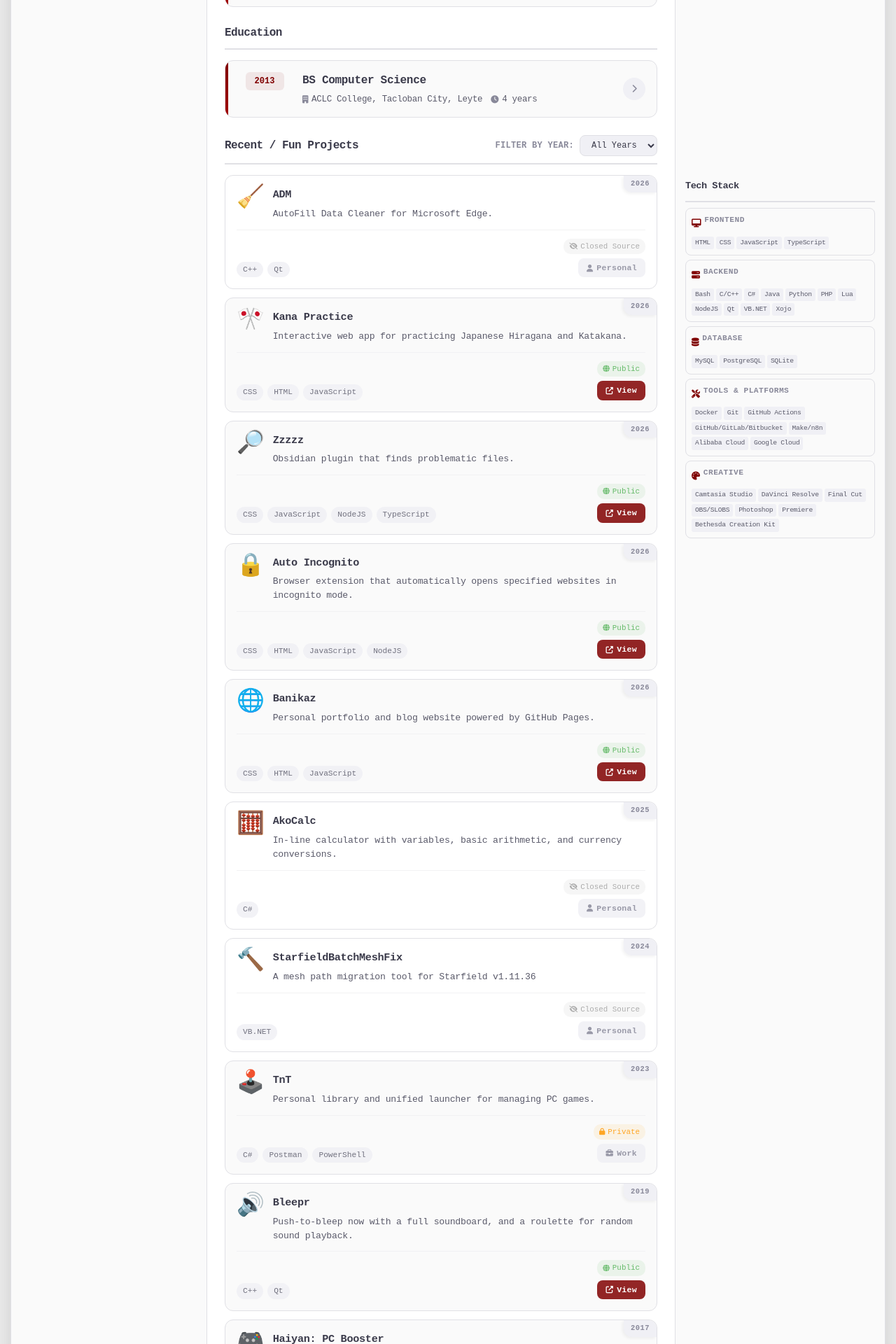
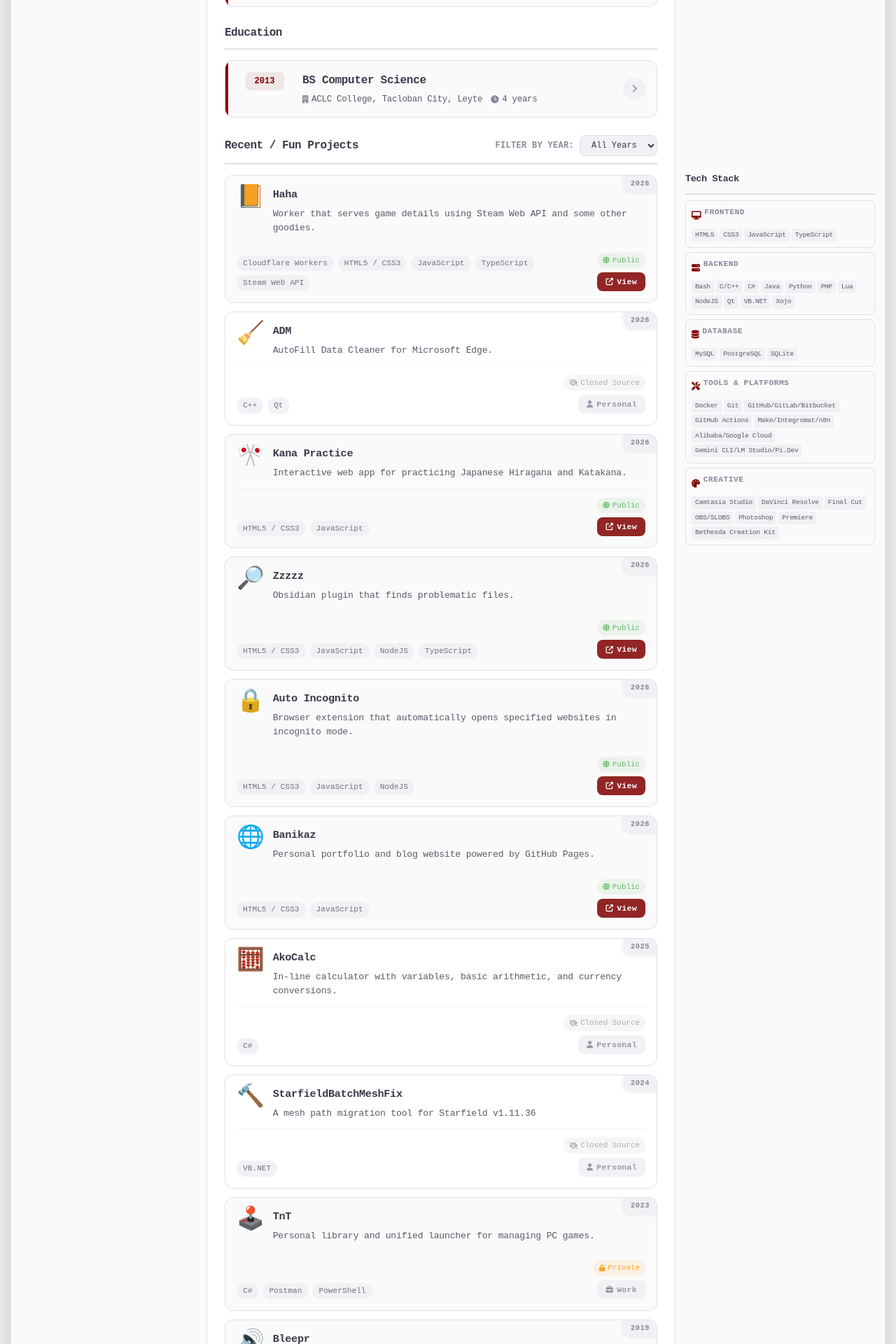
Before and after one commit to 0xb01/0xb01.github.io, a Jekyll site: the page built from index.html, in a window 1280 px wide. Shown: the part 1464-3384 px from the top of the page at 70% size. Built offline with Jekyll 4.4.1, drawn with Linux system fonts in a browser that asks for light colours; some web fonts are replaced.

Commit message:
Add 'Haha' project; normalize tech labels
Add a new public project entry "Haha" (Cloudflare Worker) to _data/projects.yml and render it in the projects grid. Normalize frontend tech labels from HTML/CSS to HTML5/CSS3 across _data and generated _site HTML, and tidy up Tools & Platforms listing (Make/Integromat/n8n, Alibaba/Google Cloud, Gemini CLI/LM Studio/Pi.Dev). Change PlayPark experience visibility (show_in: both) and add corresponding resume entry and workflow automation responsibility. Regenerated site files (updated feed timestamp, work experience durations, and various _site pages) to reflect these content updates.

```diff
--- a/_data/experience.yml
+++ b/_data/experience.yml
@@ -63,7 +63,7 @@
   - position: Event Organizer
     company: PlayPark Inc., Makati City, Metro Manila
     period: 2015 – 2016
-    show_in: work  # Only shows in Work Experience page, not in Resume
+    show_in: both
     add_hours: true
     responsibilities:
       - Assigned to Special Force Online and Special Force 2 as local event organizer and in-game moderator.
--- a/_data/projects.yml
+++ b/_data/projects.yml
@@ -1,13 +1,25 @@
 # Projects Data
 # Single source of truth for Recent / Fun Projects section
 # Edit here - changes reflect automatically
+
+- name: "📙 Haha"
+  year: 2026
+  description: Worker that serves game details using Steam Web API and some other goodies.
+  tech_stack:
+      - Cloudflare Workers
+      - HTML5 / CSS3
+      - JavaScript
+      - TypeScript
+      - Steam Web API
+  url: "https://haha.n1kk0.workers.dev/"
+  visibility: public
 
 - name: "🧹 ADM"
   year: 2026
   description: AutoFill Data Cleaner for Microsoft Edge.
   tech_stack:
-    - C++
-    - Qt
+      - C++
+      - Qt
   url: ""
   visibility: closed # public, private, closed
 
@@ -15,9 +27,8 @@
   year: 2026
   description: Interactive web app for practicing Japanese Hiragana and Katakana.
   tech_stack:
-    - CSS
-    - HTML
-    - JavaScript
+      - HTML5 / CSS3
+      - JavaScript
   url: /kana/
   visibility: public
 
@@ -25,10 +36,10 @@
   year: 2026
   description: Obsidian plugin that finds problematic files.
   tech_stack:
-    - CSS
-    - JavaScript
-    - NodeJS
-    - TypeScript
+      - HTML5 / CSS3
+      - JavaScript
+      - NodeJS
+      - TypeScript
   url: https://github.com/0xb01/zzzzz
   visibility: public
 
@@ -36,10 +47,9 @@
   year: 2026
   description: Browser extension that automatically opens specified websites in incognito mode.
   tech_stack:
-    - CSS
-    - HTML
-    - JavaScript
-    - NodeJS
+      - HTML5 / CSS3
+      - JavaScript
+      - NodeJS
   url: https://github.com/0xb01/auto-incognito-filter
   visibility: public
 
@@ -47,9 +57,8 @@
   year: 2026
   description: Personal portfolio and blog website powered by GitHub Pages.
   tech_stack:
-    - CSS
-    - HTML
-    - JavaScript
+      - HTML5 / CSS3
+      - JavaScript
   url: https://github.com/0xb01/0xb01.github.io
   visibility: public
 
@@ -57,7 +66,7 @@
   year: 2025
   description: In-line calculator with variables, basic arithmetic, and currency conversions.
   tech_stack:
-    - C#
+      - C#
   url: ""
   visibility: closed
 
@@ -65,7 +74,7 @@
   year: 2024
   description: A mesh path migration tool for Starfield v1.11.36
   tech_stack:
-    - VB.NET
+      - VB.NET
   url: https://github.com/0xb01/StarfieldBatchMeshFix
   visibility: closed
 
@@ -73,9 +82,9 @@
   year: 2023
   description: Personal library and unified launcher for managing PC games.
   tech_stack:
-    - C#
-    - Postman
-    - PowerShell
+      - C#
+      - Postman
+      - PowerShell
   url: ""
   visibility: private
 
@@ -83,8 +92,8 @@
   year: 2019
   description: Push-to-bleep now with a full soundboard, and a roulette for random sound playback.
   tech_stack:
-    - C++
-    - Qt
+      - C++
+      - Qt
   url: https://github.com/0xb01/Bleepr
   visibility: public
 
@@ -92,7 +101,7 @@
   year: 2017
   description: "All-in-one Windows PC optimization tool."
   tech_stack:
-    - Batch
-    - VB.NET
+      - Batch
+      - VB.NET
   url: ""
   visibility: private
--- a/_data/techstack.yml
+++ b/_data/techstack.yml
@@ -16,8 +16,8 @@
     icon: fa-desktop
     show_in: both
     items:
-      - HTML
-      - CSS
+      - HTML5
+      - CSS3
       - JavaScript
       - TypeScript
 
@@ -51,11 +51,11 @@
     items:
       - Docker
       - Git
+      - GitHub/GitLab/Bitbucket
       - GitHub Actions
-      - GitHub/GitLab/Bitbucket
-      - Make/n8n
-      - Alibaba Cloud
-      - Google Cloud
+      - Make/Integromat/n8n
+      - Alibaba/Google Cloud
+      - Gemini CLI/LM Studio/Pi.Dev
 
   - name: Creative
     icon: fa-palette
@@ -68,7 +68,6 @@
       - Photoshop
       - Premiere
       - Bethesda Creation Kit
-
 
 # Hobbies (max 6 items)
 hobbies:
```
Also changed, not shown: 7 other files.
